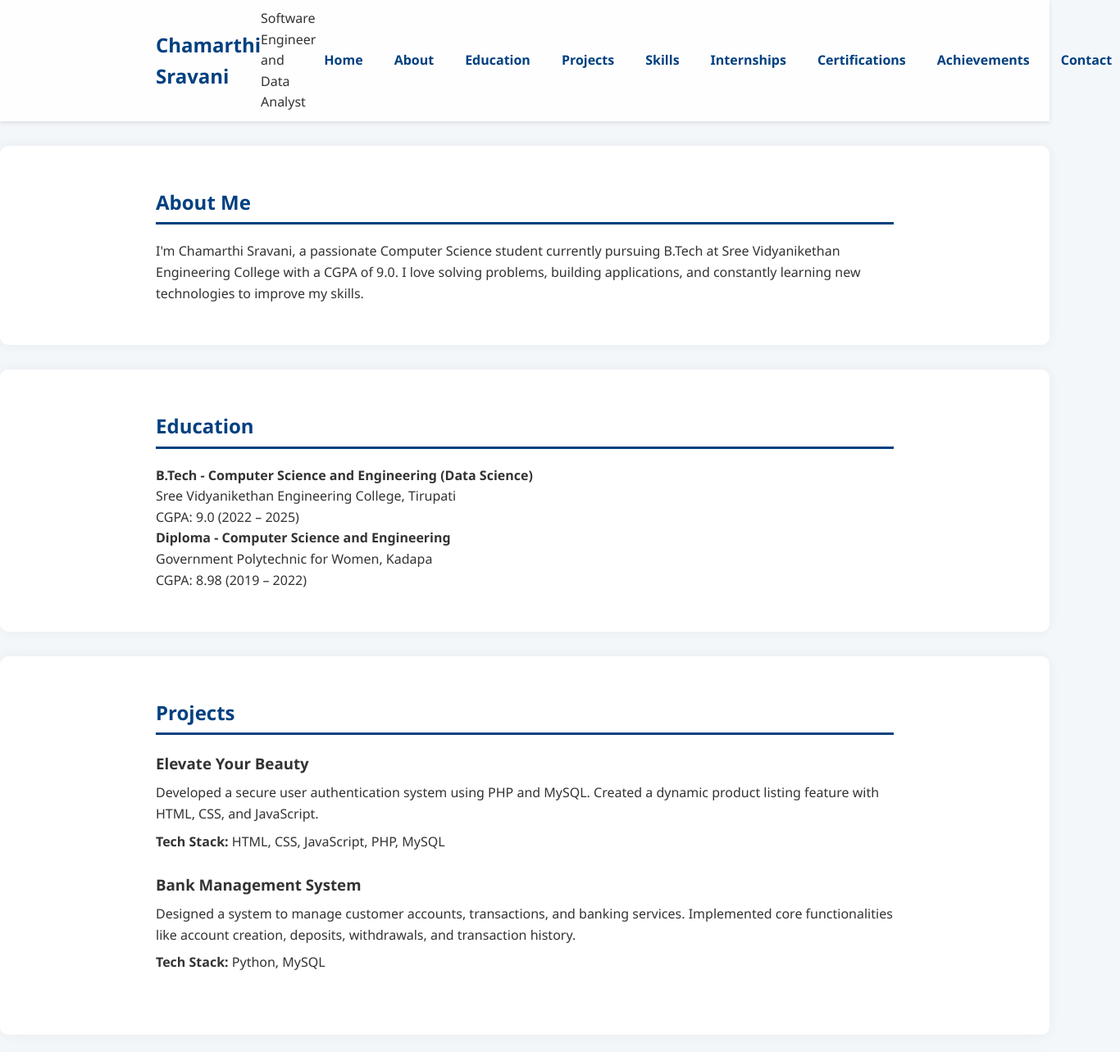
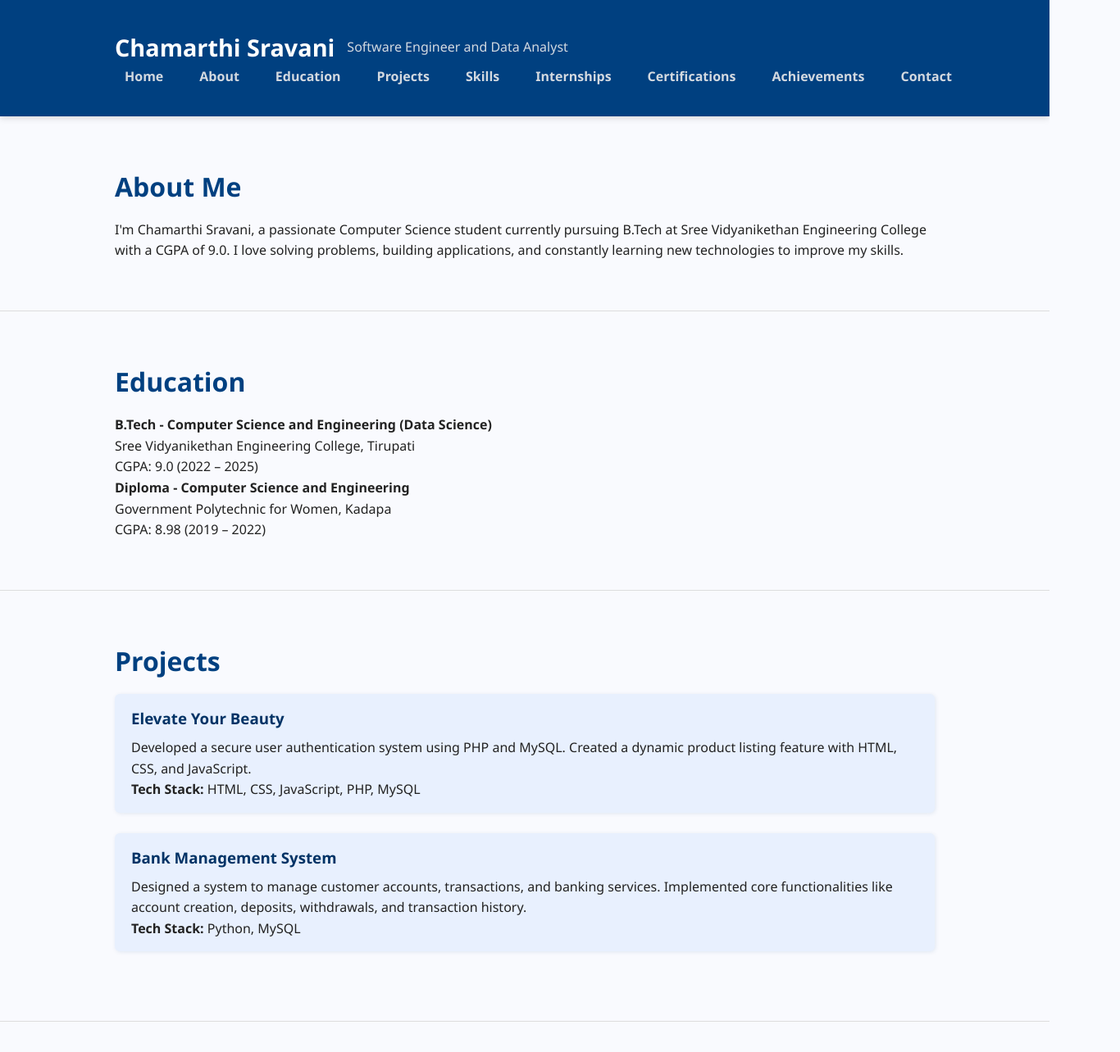
Before and after one commit to sravanichamarthi/sravanichamarthi, a plain HTML site: page index.html in a window 1280 px wide. Shown: the top 1284 px of the page at 82% size, 1366 px wide, since content can reach past the window. Drawn offline with Linux system fonts and the light colour scheme.

Commit message:
Update style.css

```diff
--- a/style.css
+++ b/style.css
@@ -1,4 +1,5 @@
-/* Reset */
+/* Reset & base */
+
 * {
   margin: 0;
   padding: 0;
@@ -8,100 +9,99 @@
 body {
   font-family: 'Segoe UI', Tahoma, Geneva, Verdana, sans-serif;
   line-height: 1.6;
-  background-color: #f4f7fa;
-  color: #333;
-  scroll-behavior: smooth;
+  background-color: #f9fafe;
+  color: #222;
+  min-height: 100vh;
+  display: flex;
+  flex-direction: column;
 }
 
 .container {
   width: 90%;
-  max-width: 900px;
-  margin: auto;
+  max-width: 1000px;
+  margin: 0 auto;
   padding: 20px 0;
 }
 
-/* Header and Navbar */
+/* Header & Navbar */
+
 header {
-  background-color: #fefefe;
-  box-shadow: 0 2px 5px rgba(0,0,0,0.1);
-  position: sticky;
-  top: 0;
-  z-index: 999;
+  background-color: #004080;
+  color: #fff;
+  padding: 15px 0;
+  box-shadow: 0 2px 8px rgba(0, 0, 0, 0.15);
 }
 
 .nav-container {
   display: flex;
+  align-items: center;
   justify-content: space-between;
-  align-items: center;
-  padding: 10px 0;
+  flex-wrap: wrap;
 }
 
 .logo {
-  font-size: 1.5rem;
+  font-size: 1.8rem;
   font-weight: 700;
-  color: #004080;
+  user-select: none;
+}
+
+.tagline {
+  font-size: 1rem;
+  font-weight: 400;
+  margin-left: 15px;
+  flex: 1;
+  color: #d3d9e0;
 }
 
 nav ul {
   list-style: none;
   display: flex;
-  gap: 18px;
+  gap: 20px;
 }
 
 nav ul li a {
-  color: #004080;
+  color: #d3d9e0;
   text-decoration: none;
   font-weight: 600;
-  padding: 6px 10px;
+  font-size: 1rem;
+  padding: 6px 12px;
   border-radius: 4px;
-  transition: background-color 0.25s ease, color 0.25s ease;
+  transition: background-color 0.3s ease, color 0.3s ease;
 }
 
 nav ul li a:hover,
 nav ul li a:focus {
-  background-color: #004080;
+  background-color: #003366;
   color: #fff;
   outline: none;
 }
 
-/* Sections */
+/* Main sections */
+
 main section {
-  background-color: #fff;
-  margin: 30px 0;
-  padding: 30px 25px;
-  border-radius: 10px;
-  box-shadow: 0 0 15px rgba(0,0,0,0.05);
+  padding: 40px 0;
+  border-bottom: 1px solid #ddd;
 }
 
-section h2 {
+h2 {
+  font-size: 2rem;
+  margin-bottom: 15px;
   color: #004080;
-  margin-bottom: 20px;
-  border-bottom: 3px solid #004080;
-  padding-bottom: 5px;
 }
 
-/* Projects */
 .project {
   margin-bottom: 25px;
+  background-color: #e8f0fe;
+  padding: 15px 20px;
+  border-radius: 6px;
+  box-shadow: 1px 1px 5px rgba(0, 64, 128, 0.1);
 }
 
-.project h3 a {
-  color: #0073e6;
-  text-decoration: none;
-  transition: color 0.3s ease;
+.project h3 {
+  margin-bottom: 8px;
+  color: #003366;
 }
 
-.project h3 a:hover,
-.project h3 a:focus {
-  color: #004080;
-  text-decoration: underline;
-}
-
-.project p {
-  margin: 8px 0;
-}
-
-/* Skills */
 .skills-list {
   list-style: disc inside;
   columns: 2;
@@ -112,11 +112,12 @@ section h2 {
   margin-bottom: 8px;
 }
 
-/* Contact Section */
+/* Contact section */
+
 .contact-link {
   color: #004080;
+  font-weight: 600;
   text-decoration: none;
-  font-weight: 600;
 }
 
 .contact-link:hover,
@@ -125,30 +126,20 @@ section h2 {
 }
 
 .social-icons {
+  margin-top: 10px;
   display: flex;
-  gap: 25px;
+  gap: 15px;
   align-items: center;
-  margin: 15px 0;
-}
-
-.social-icons a img {
-  transition: transform 0.3s ease;
-  cursor: pointer;
-}
-
-.social-icons a img:hover,
-.social-icons a img:focus {
-  transform: scale(1.1);
 }
 
 .resume-download a {
   display: inline-flex;
   align-items: center;
-  gap: 10px;
-  font-weight: 700;
+  gap: 8px;
+  margin-top: 15px;
+  font-weight: 600;
   color: #004080;
   text-decoration: none;
-  font-size: 1.1rem;
 }
 
 .resume-download a:hover,
@@ -157,13 +148,14 @@ section h2 {
 }
 
 /* Footer */
+
 footer {
-  text-align: center;
-  padding: 15px 0;
   background-color: #004080;
   color: #fff;
+  text-align: center;
+  padding: 12px 0;
   font-size: 0.9rem;
-  margin-top: 40px;
+  margin-top: auto;
   user-select: none;
 }
 
@@ -172,12 +164,22 @@ footer {
 @media (max-width: 768px) {
   .nav-container {
     flex-direction: column;
-    gap: 10px;
+    align-items: flex-start;
+    gap: 8px;
+  }
+
+  .tagline {
+    margin-left: 0;
   }
 
   nav ul {
     flex-direction: column;
     gap: 10px;
+    width: 100%;
+  }
+
+  nav ul li a {
+    width: 100%;
   }
 
   .skills-list {
@@ -187,19 +189,19 @@ footer {
 
 @media (max-width: 480px) {
   header {
-    padding: 10px 0;
+    padding: 12px 0;
   }
 
   .logo {
-    font-size: 1.3rem;
+    font-size: 1.5rem;
   }
 
   nav ul li a {
     font-size: 0.9rem;
-    padding: 5px 8px;
+    padding: 6px 8px;
   }
 
   main section {
-    padding: 20px 15px;
+    padding: 30px 15px;
   }
 }
```
